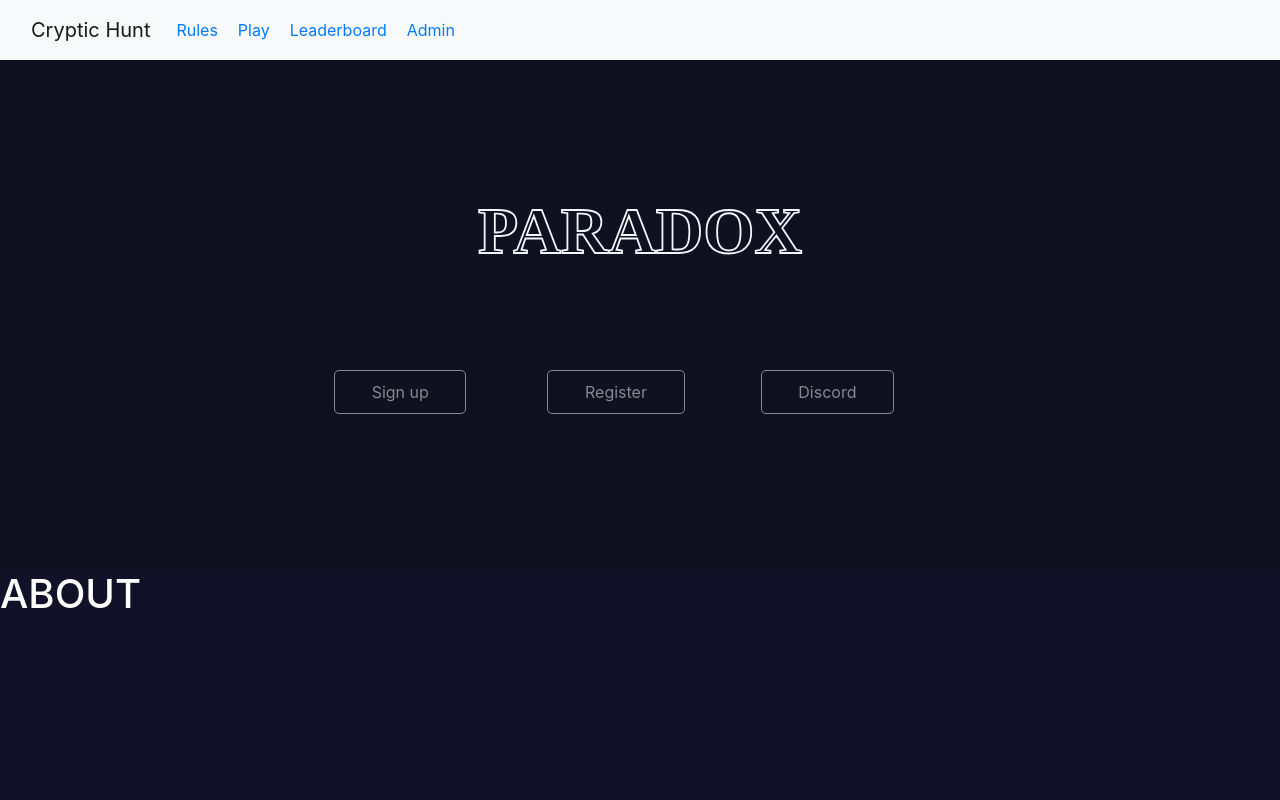
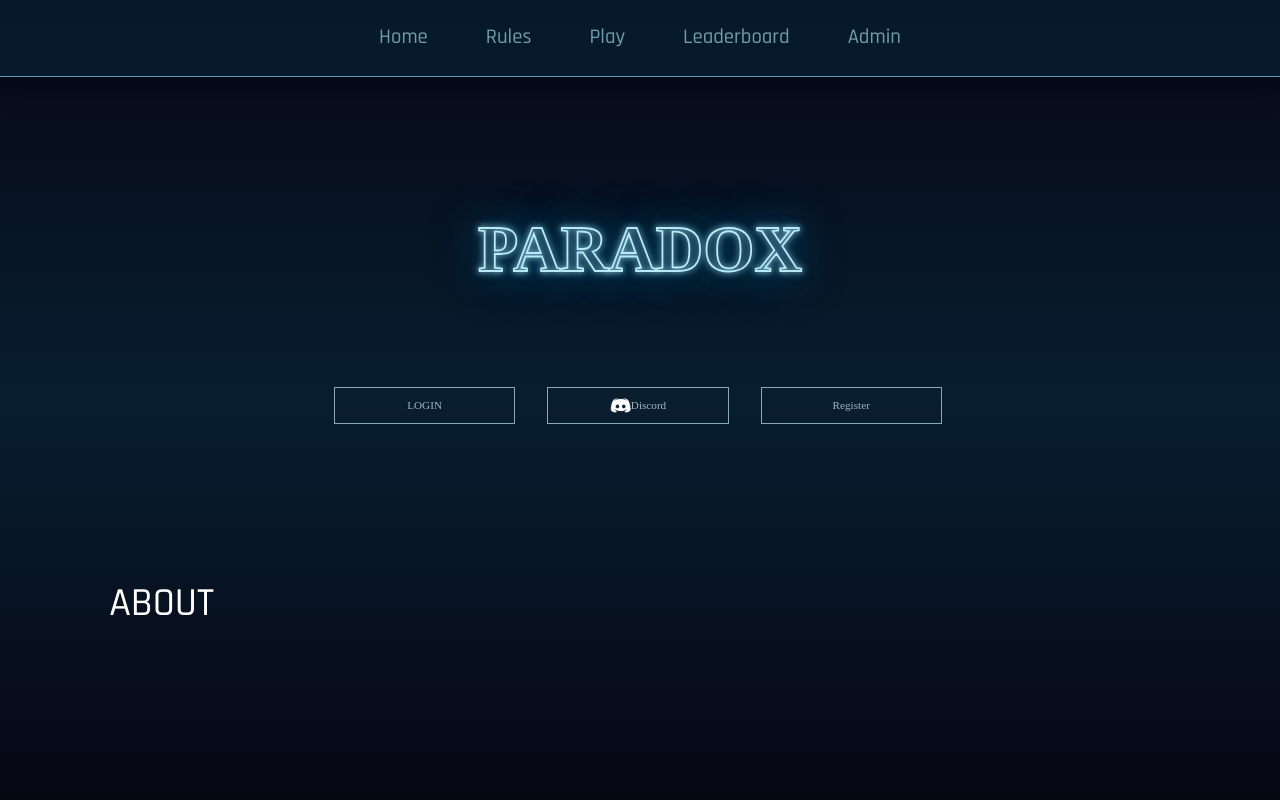
Before and after one commit to ishivanshgoel/Paradox-2021, a React (Create React App) app in the folder client/: page / in a window 1280 px wide. Shown: the top 800 px of the page. Built offline with nearby package versions, Linux system fonts and the light colour scheme.

Commit message:
navbar updated

```diff
--- a/client/package.json
+++ b/client/package.json
@@ -7,6 +7,7 @@
     "@testing-library/react": "^11.2.5",
     "@testing-library/user-event": "^12.7.1",
     "bootstrap": "^4.6.0",
+    "jquery": "^3.5.1",
     "react": "^17.0.1",
     "react-bootstrap": "^1.5.0",
     "react-dom": "^17.0.1",
--- a/client/src/App.css
+++ b/client/src/App.css
@@ -1,3 +1,37 @@
+@import url('https://fonts.googleapis.com/css2?family=Rajdhani:wght@500&display=swap');
+body{
+    background-size: cover;
+    width: 100%;
+    height: 100vh;
+    background-image: linear-gradient(to top, #070714,#071e30,#070714);
+    font-family: "Rajdhani", sans-serif;
+    font-weight: 400;
+    box-sizing: border-box;
+    color:#230730;
+}
+
+.dark-navbar{
+    background:#071e30d3;
+    margin:0%;
+    border-bottom:1px solid rgba(144, 233, 255, 0.637);
+    box-shadow: 0px 0px 30px #070714;
+}
+
+li.nav__item a{
+    color:rgba(177, 231, 245, 0.637);
+}
+
 .nav__item{
-    margin: 10px;
+    font-size:1.3rem;
+    margin: 5% 10%;
+    color:rgba(144, 233, 255, 0.637);
+    font-family: 'Rajdhani', sans-serif;
 }
+
+
+
+#DiscordLogo{
+    height:20%;
+    width:20%;
+    margin-top:0;
+}
--- a/client/src/App.js
+++ b/client/src/App.js
@@ -18,24 +18,24 @@ import Login from './components/User/Login'
 import Register from './components/Register/Register'
 import Alogin from './components/Admin/Alogin'
 
-
 // Level 2 Components
 import Play from './components/User/Play'
 import Leaderboard from './components/User/Leaderboard'
-
 
 function App() {
   return (
     <div className="App">
       <Router>
-        <nav className="navbar navbar-expand-lg navbar-light bg-light">
-          <div className="container-fluid">
-            <a className="navbar-brand">Cryptic Hunt</a>
+        <nav className="navbar dark-navbar navbar-expand-lg ">
+          <div className="container-fluid ">
             <button className="navbar-toggler" type="button" data-bs-toggle="collapse" data-bs-target="#navbarNavDropdown" aria-controls="navbarNavDropdown" aria-expanded="false" aria-label="Toggle navigation">
               <span className="navbar-toggler-icon"></span>
             </button>
-            <div className="collapse navbar-collapse" id="navbarNavDropdown">
-              <ul className="navbar-nav">
+            <div className="collapse navbar-collapse d-flex justify-content-center" id="navbarNavDropdown">
+              <ul className="navbar-nav d-flex justify-content-center nav-container">
+                 <li className="nav-item nav__item">
+                  <Link to="/">Home</Link>
+                </li>
                 <li className="nav-item nav__item">
                   <Link to="/rules">Rules</Link>
                 </li>
--- a/client/src/components/Homepage.js
+++ b/client/src/components/Homepage.js
@@ -1,6 +1,7 @@
 import React from 'react'
 import { useHistory } from 'react-router-dom'
 import './homepage.css'
+import discordlogo from './discord.png'
 
 
 /**
@@ -22,18 +23,18 @@ function Homepage() {
                     <text x="50%" y="50%" fill="transparent" text-anchor="middle">PARADOX</text>
                 </svg>
                 <div className="button-outer-box d-flex justify-content-center">
-                    <div class="col-md-2 col-lg-2">
-                        <button class="btn homebtn" onClick={handleRedirect}>Sign up</button>
+                    <div class="col-md-2 col-lg-2 ">
+                        <button class=" homebtn" onClick={handleRedirect}>LOGIN</button>
                     </div>
                      <div class="col-md-2 col-lg-2">
-                        <button class="btn homebtn" onClick={handleRedirect}>Register</button>
+                        <button class=" homebtn d-flex  justify-content-center" id="discord"><img src={discordlogo} id="DiscordLogo" alt=""/>Discord</button>
                     </div>
                      <div class="col-md-2 col-lg-2">
-                        <button class="btn homebtn">Discord</button>
+                        <button class=" homebtn" onClick={handleRedirect}>Register</button>
                     </div>
                 </div>
             </div>
-            <div className="col-12 homepage__about-section">
+            <div className="col-10 homepage__about-section">
                 <h1>ABOUT</h1>
             </div>
         </div>
--- a/client/src/components/homepage.css
+++ b/client/src/components/homepage.css
@@ -1,25 +1,28 @@
+
 .paradox{
     margin-top:8%;
 }
 
 svg.paradox text{
     font-family:Robodron;
-    stroke:aliceblue;
+    stroke:rgb(182, 234, 247);
+    text-shadow: 0 0 6px rgb(182, 234, 247), 0 0 12px rgba(12, 106, 160, 0.58), 0 0 35px rgba(16, 119, 160, 0.88), 0 0 50px rgba(14, 110, 165, 0.76);
+    outline-color: rgba(255, 255, 255, 0);
     font-size:180px;
     font-weight:700;
     stroke-width: 5;
-
 }
 
 .button-outer-box{
     margin:2% auto;
+    display:inline-block;
 }
 
 .homepage__about-section{
-    width:100%;
+    width:70%;
     height:60vh;
-    margin:10% 0%;
-    background-color: #111227;
+    margin:10% auto;
+    background-color: transparent;
 }
 
 .homebtn{
@@ -27,20 +30,25 @@ svg.paradox text{
     padding:5% 20%;
     box-shadow: inset 0 0 20px rgba(255, 255, 255, 0);
     outline: 1px solid;
-    outline-color: rgba(255, 255, 255, .5);
+    outline-color: rgba(213, 247, 255, 0.644);
     outline-offset: 0px;
-    text-shadow: none;
     transition: all 1250ms cubic-bezier(0.19, 1, 0.22, 1);
-    color:rgba(255, 255, 255, .5);
+    color:rgba(213, 247, 255, 0.712);
+    background:rgba(34, 34, 34, 0.068);
+    font-family:robodron;
+    font-size:0.7rem;
+    width:14vw;
+    text-align: center;
 }
+
 
 .homebtn:hover{
     border: 1px solid;
     padding:5% 20%;
-    box-shadow: 0 0 8px rgba(115, 19, 233, 0.582), 0 0 20px rgba(43, 3, 95, 0.24);
+    box-shadow: 0 0 10px rgba(116, 227, 255, 0.966), 0 0 20px rgba(43, 3, 95, 0.24);
     outline-color: rgba(255, 255, 255, 0);
     outline-offset: 15px;
-    color : rgba(115, 19, 233, 0.829);
+    color : rgba(213, 247, 255, 0.966);
 }
 
 /**
```
Also changed, not shown: client/src/components/discord.png (added), 1 other file (tests, documents, lock files or other folders).
